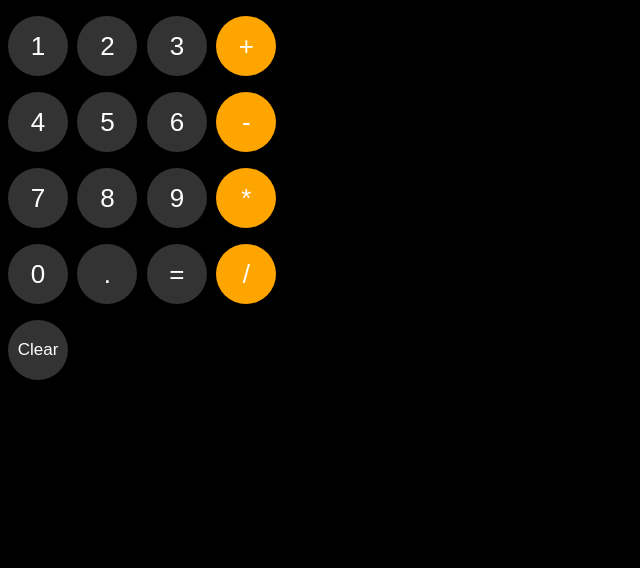
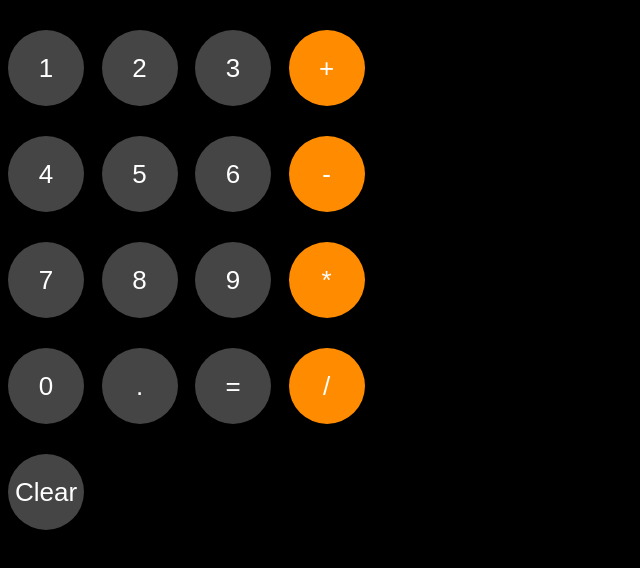
Before and after one commit to finnBuilder/calculator, a plain HTML site: page index.html in a window 1280 px wide. Shown: the whole page, without its empty margins (0-640 px from the left). Drawn offline with Linux system fonts and the light colour scheme.

Commit message:
Improve display by changing empty to zero and having the number disappear after hitting the equal button and startinga a new calcualtion

```diff
--- a/css/styles.css
+++ b/css/styles.css
@@ -1,38 +1,29 @@
 body {
   background-color: black;
-        font-family: Arial, Helvetica, sans-serif;
+  color: white;
+  font-size: 30px;
+  font-weight: bold;
 }
 
-      .showCalculation {
+.calculation {
   color: white;
-        font-size: 45px;
-        margin-top: 15px;
-        margin-bottom: 5px;
-      }
-      .darkButtons {
-        background-color: rgb(51, 51, 51);
-        color: white;
-        border: none;
-        height: 60px;
-        width: 60px;
-        border-radius: 50%;
-        margin-right: 5px;
-        font-size: 26px;
-        cursor: pointer;
 }
 
-      .orangeButtons {
-        background-color: orange;
+button {
+  height: 76px;
+  width: 76px;
+  border-radius: 60px;
+  font-size: 26px;
+  margin-right: 10px;
   color: white;
+  cursor: pointer;
   border: none;
-        height: 60px;
-        width: 60px;
-        border-radius: 50%;
-        margin-right: 5px;
-        font-size: 26px;
-        cursor: pointer;
 }
 
-      .clearButton {
-        font-size: 17px;
+.gray-buttons {
+  background-color: rgb(70, 69, 69);
 }
+
+.orange-button {
+  background-color: darkorange;
+}
--- a/index.html
+++ b/index.html
@@ -2,45 +2,45 @@
 <html lang="en">
   <head>
     <meta charset="UTF-8" />
-    <meta http-equiv="X-UA-Compatible" content="IE=edge" />
     <meta name="viewport" content="width=device-width, initial-scale=1.0" />
-    <title>Calculator</title>
+    <title>calculator</title>
     <link rel="stylesheet" href="./css/styles.css" />
+    <link rel="icon" href="./pics/scissors-emoji.png" />
   </head>
   <body>
-    <!-- Create an element to display the calculation. -->
-    <p class="js-calculation showCalculation"></p>
+    <!------------------------------------------------------------------->
+             <p class="js-calculation calculation"></p>
 
         <p>
           <button
-        class="darkButtons"
             onclick="
         updateCalculation('1');
       "
+            class="gray-buttons"
           >
             1
           </button>
 
           <button
-        class="darkButtons"
             onclick="
         updateCalculation('2');
       "
+            class="gray-buttons"
           >
             2
           </button>
 
           <button
-        class="darkButtons"
             onclick="
         updateCalculation('3');
       "
+            class="gray-buttons"
           >
             3
           </button>
 
           <button
-        class="orangeButtons"
+            class="orange-button"
             onclick="
         updateCalculation(' + ');
       "
@@ -51,7 +51,7 @@
 
         <p>
           <button
-        class="darkButtons"
+            class="gray-buttons"
             onclick="
         updateCalculation('4');
       "
@@ -60,7 +60,7 @@
           </button>
 
           <button
-        class="darkButtons"
+            class="gray-buttons"
             onclick="
         updateCalculation('5');
       "
@@ -69,7 +69,7 @@
           </button>
 
           <button
-        class="darkButtons"
+            class="gray-buttons"
             onclick="
         updateCalculation('6');
       "
@@ -78,7 +78,7 @@
           </button>
 
           <button
-        class="orangeButtons"
+            class="orange-button"
             onclick="
         updateCalculation(' - ');
       "
@@ -89,7 +89,7 @@
 
         <p>
           <button
-        class="darkButtons"
+            class="gray-buttons"
             onclick="
         updateCalculation('7');
       "
@@ -98,7 +98,7 @@
           </button>
 
           <button
-        class="darkButtons"
+            class="gray-buttons"
             onclick="
         updateCalculation('8');
       "
@@ -107,7 +107,7 @@
           </button>
 
           <button
-        class="darkButtons"
+            class="gray-buttons"
             onclick="
         updateCalculation('9');
       "
@@ -116,7 +116,7 @@
           </button>
 
           <button
-        class="orangeButtons"
+            class="orange-button"
             onclick="
         updateCalculation(' * ');
       "
@@ -127,7 +127,7 @@
 
         <p>
           <button
-        class="darkButtons"
+            class="gray-buttons"
             onclick="
         updateCalculation('0');
       "
@@ -136,7 +136,7 @@
           </button>
 
           <button
-        class="darkButtons"
+            class="gray-buttons"
             onclick="
         updateCalculation('.');
       "
@@ -145,13 +145,12 @@
           </button>
 
           <button
-        class="darkButtons"
+            class="gray-buttons"
             onclick="
         calculation = eval(calculation);
 
-        // Display the calculation on the page
-        // instead of console.log
-        displayCalculation();
+
+        displayCalculationFinal();
 
         localStorage.setItem('calculation', calculation);
       "
@@ -160,7 +159,7 @@
           </button>
 
           <button
-        class="orangeButtons"
+            class="orange-button"
             onclick="
         updateCalculation(' / ');
       "
@@ -171,12 +170,11 @@
 
         <p>
           <button
-        class="darkButtons clearButton"
+            class="gray-buttons"
             onclick="
-        calculation = '';
+        calculation = 0;
 
-        // Display the calculation on the page
-        // instead of console.log
+
         displayCalculation();
 
         localStorage.setItem('calculation', calculation);
@@ -186,25 +184,9 @@
           </button>
         </p>
 
-    <script>
-      let calculation = localStorage.getItem("calculation") || "";
-
-      // Display the calculation when the page first loads.
-      displayCalculation();
-
-      function updateCalculation(value) {
-        calculation += value;
-
-        // Display the calculation on the page
-        // instead of console.log
-        displayCalculation();
-
-        localStorage.setItem("calculation", calculation);
-      }
-
-      function displayCalculation() {
-        document.querySelector(".js-calculation").innerHTML = calculation;
-      }
-    </script>
+        <!------------------------------------------------------------------->
+        <script src="./scripts.js"></script>
       </body>
     </html>
+  </body>
+</html>
--- /dev/null
+++ b/scripts.js
@@ -0,0 +1,22 @@
+let calculation = localStorage.getItem("calculation") || "";
+let final;
+
+displayCalculation();
+
+function updateCalculation(value) {
+  if (calculation === 0 || final === calculation) {
+    calculation = "";
+  }
+  calculation += value;
+
+  displayCalculation();
+  localStorage.setItem("calculation", calculation);
+}
+
+function displayCalculation() {
+  document.querySelector(".js-calculation").innerHTML = calculation;
+}
+function displayCalculationFinal() {
+  document.querySelector(".js-calculation").innerHTML = calculation;
+  final = calculation;
+}
```
Lines whose indentation alone changed are shown as unchanged.
